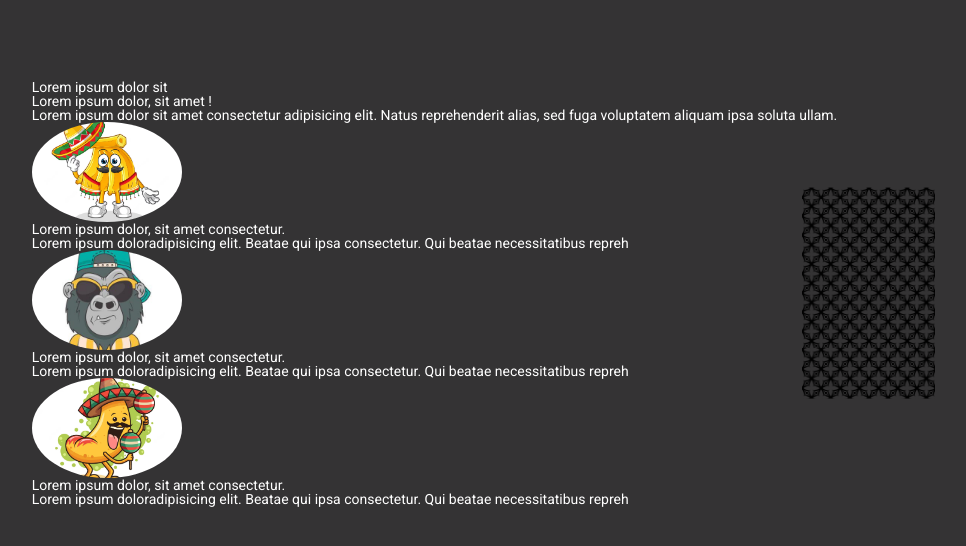
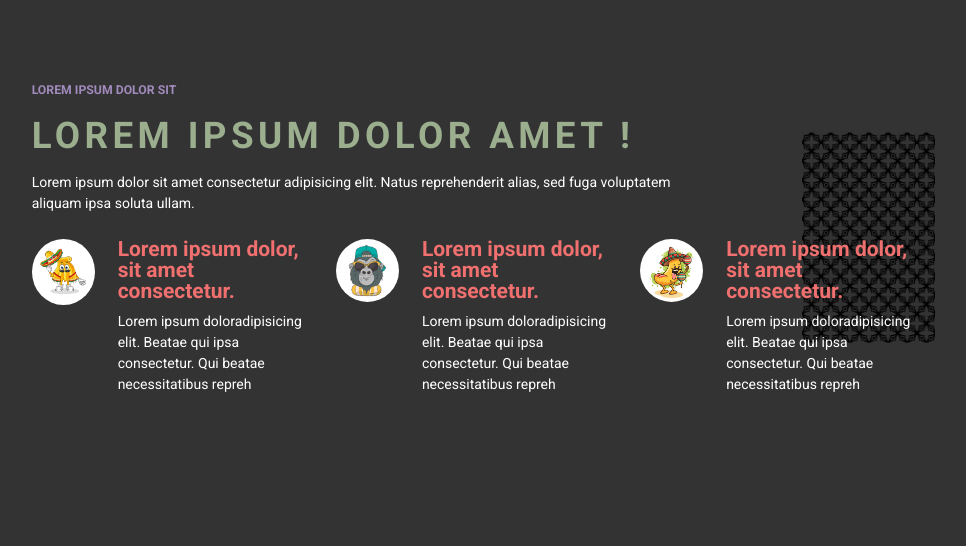
Before and after one commit to Aandi1989/Rem-em, a plain HTML site: page index.html in a window 1280 px wide. Shown: the whole page, without its empty margins (164-1130 px from the left). Drawn offline with Linux system fonts and the light colour scheme.

Commit message:
cards' structure  using flex

```diff
--- a/index.html
+++ b/index.html
@@ -13,7 +13,7 @@
             <div class="example__container">
                 <div class="example__header">
                     <div class="example__subtitle">Lorem ipsum dolor sit</div>
-                    <h1 class="example__title">Lorem ipsum dolor, sit amet !</h1>
+                    <h1 class="example__title">Lorem ipsum dolor amet !</h1>
                     <div class="example__text">Lorem ipsum dolor sit amet consectetur adipisicing elit. Natus reprehenderit alias, sed fuga voluptatem aliquam ipsa soluta ullam.</div>
                 </div>
                 <div class="example__items">
--- a/styles.scss
+++ b/styles.scss
@@ -48,25 +48,80 @@ body {
         }
     }
 
-    &__header {}
+    &__header {
+        margin:0px 0px 25px 0px;
+        //Переводим в REM делим ширину по макету (750рх) на
+        // 16 (размер шрифта по умолчанию)
+        max-width: 46.875rem;
+    }
 
-    &__subtitle {}
+    &__subtitle {
+        color:rgb(160,139,188);
+        font-weight: 700;
+        text-transform: uppercase;
+        //Переводим в REM делим размер по макету (14рх)
+        //на 16 (размер шрифта по умолчанию)
+        font-size: 0.875rem;
+        //Переводи в % либо части
+        //делим размер по макету (24рх)
+        //на размер шрифта (14рх)
+        line-height: 1.7;
+        //Переводим в EM делим размер по макету (15рх) на размер шрифта (14рх)
+        margin:0px 0px 1.07em 0px;
+    }
 
-    &__title {}
+    &__title {
+        color:rgb(155,175,143);
+        text-transform: uppercase;
+        font-weight: 700;
+        //Переводим в REM делим размер по макету (42рх)
+        // на 16 (размер шрифта по умолчанию)
+        font-size: 2.625rem;
+        //Переводим в % либо части делим размер по макету (50px)
+        //на размер шрифта (42рх)
+        line-height: 1.19;
+        //Переводим в EM делим размер по макету (16рх)
+        //на размер шрифта (42рх)
+        margin:0px 0px 0.38em 0px;
+        //Переводим в EM делим размер по макету (5рх)
+        //на размер шрифта (42рх)
+        letter-spacing: 0.12em;
+    }
 
-    &__text {}
+    &__text {
+        //Переводи в % либо части
+        //делим размер по макету (24рх)
+        //на размер шрифта (14рх)
+        line-height: 1.5;
+    }
+// Структура карточек
+    &__items {
+        display: flex;
+        flex-wrap: wrap;
+        row-gap: 24px;
+        margin: 0px -12px;
+    }
 
-    &__items {}
-
-    &__item {}
+    &__item {
+        padding: 0px 12px;
+        //Получаем размер в %
+        //делаем общую ширину  100% на три
+        flex: 1 1 33.333%;
+        //Переводим в REM делим нужный размер (290px)
+        //на 16 (размер шрифта по умолчанию)
+        min-width: 18.125rem;
+    }
 }
 
+// Карточка
 .itemExample {
+    display: flex;
+    column-gap: 23px;
     &__icon {
-        width: 150px;
-        height: 100px;
+        flex: 0 0 63px;
         border-radius: 50%;
         overflow: hidden;
+        align-self:flex-start;
 
         & img {
             width: 100%;
@@ -78,7 +133,21 @@ body {
 
     &__body {}
 
-    &__title {}
+    &__title {
+        color: rgb(240,112,111);
+        font-weight: 700;
+        //Переводим в REM делим размер по макету (24рх)
+        // на 16 (размер шрифта по умолчанию)
+        font-size: 1.5rem;
+        //Переводим в EM делим размер по макету (11рх)
+        //на размер шрифта (24рх)
+        margin:0px 0px 0.45em 0px;
+    }
 
-    &__text {}
+    &__text {
+        //Переводи в % либо части
+        //делим размер по макету (24рх)
+        //на размер шрифта (16рх)
+        line-height: 1.5;
+    }
 }
```
Also changed, not shown: styles.css, 1 other file.
